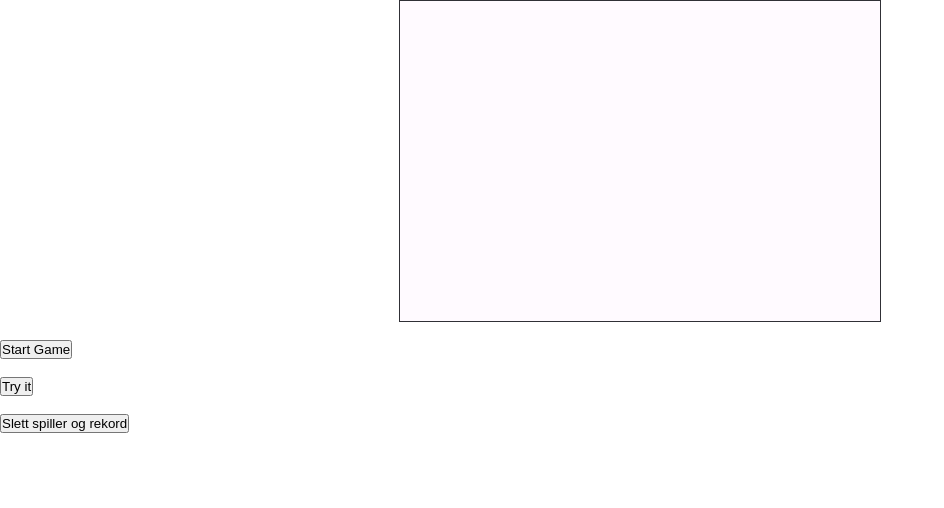
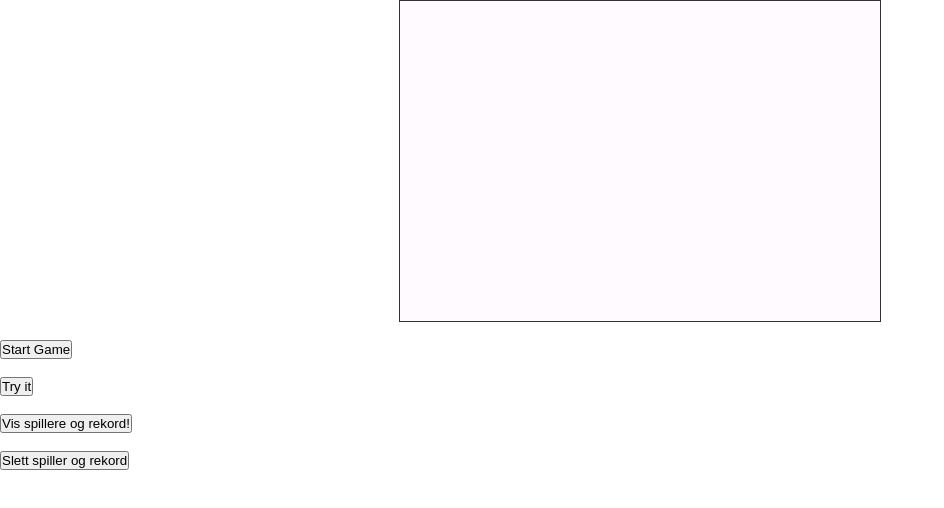
Before and after one commit to VibrantMELK/IT-eksamen, a plain HTML site: page index.html in a window 1280 px wide. Shown: the whole page, without its empty margins (0-944 px from the left). Drawn offline with nearby package versions, Linux system fonts and the light colour scheme.

Commit message:
legget til en knapp som viser spillere

```diff
--- a/index.html
+++ b/index.html
@@ -35,7 +35,12 @@
   <br>
 <button onclick="alert('Hello, \nHow are you?')">Try it</button>
 <br><br>
+ <!-- Vis spiller og rekord -->
+<button id="visSpillere">Vis spillere og rekord!</button>
 
+
+<br><br>
+ <!-- Slett spiller og rekord knapp -->
 <button id="slettSpiller">Slett spiller og rekord</button>
 
   <!-- Her vises game over og score -->
```
